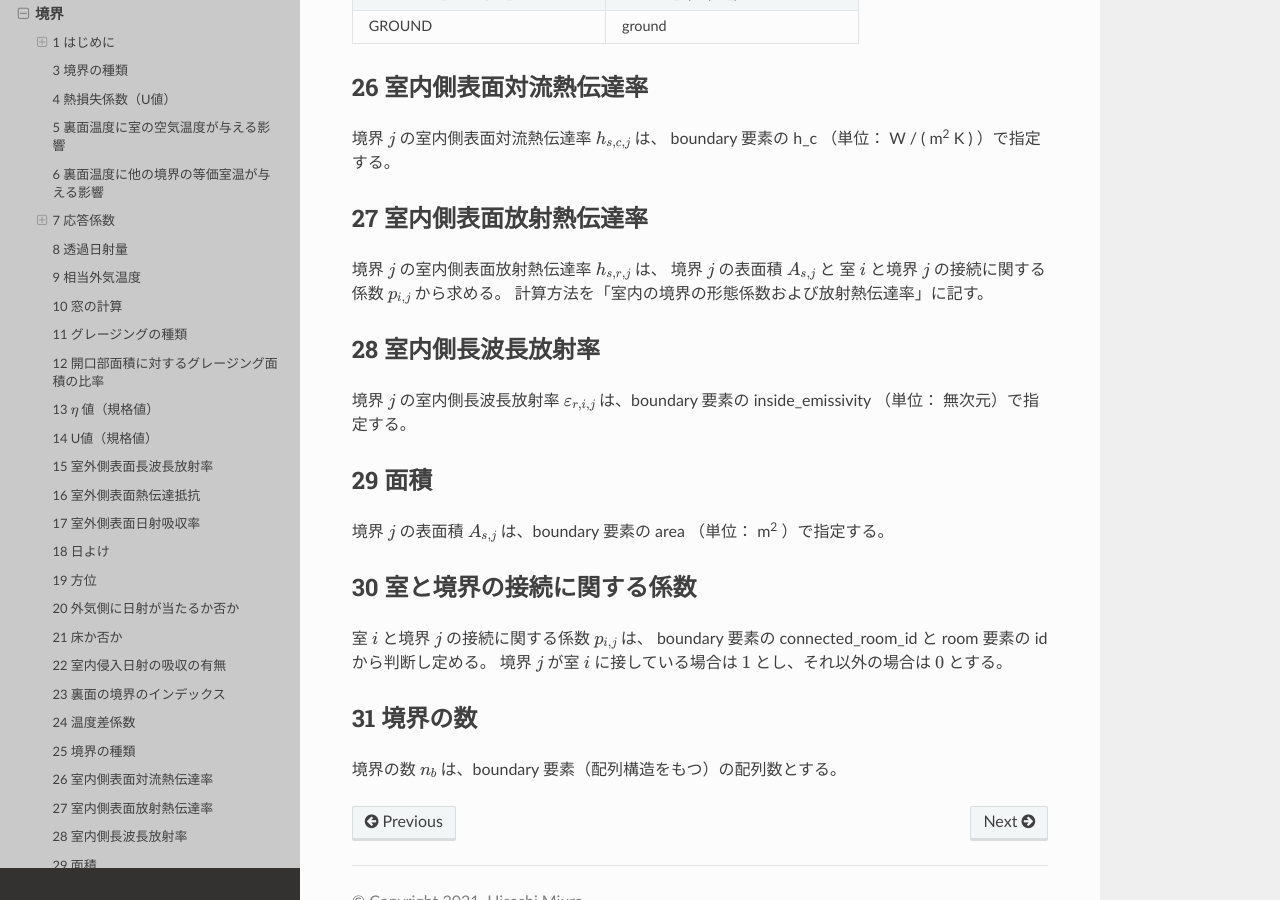
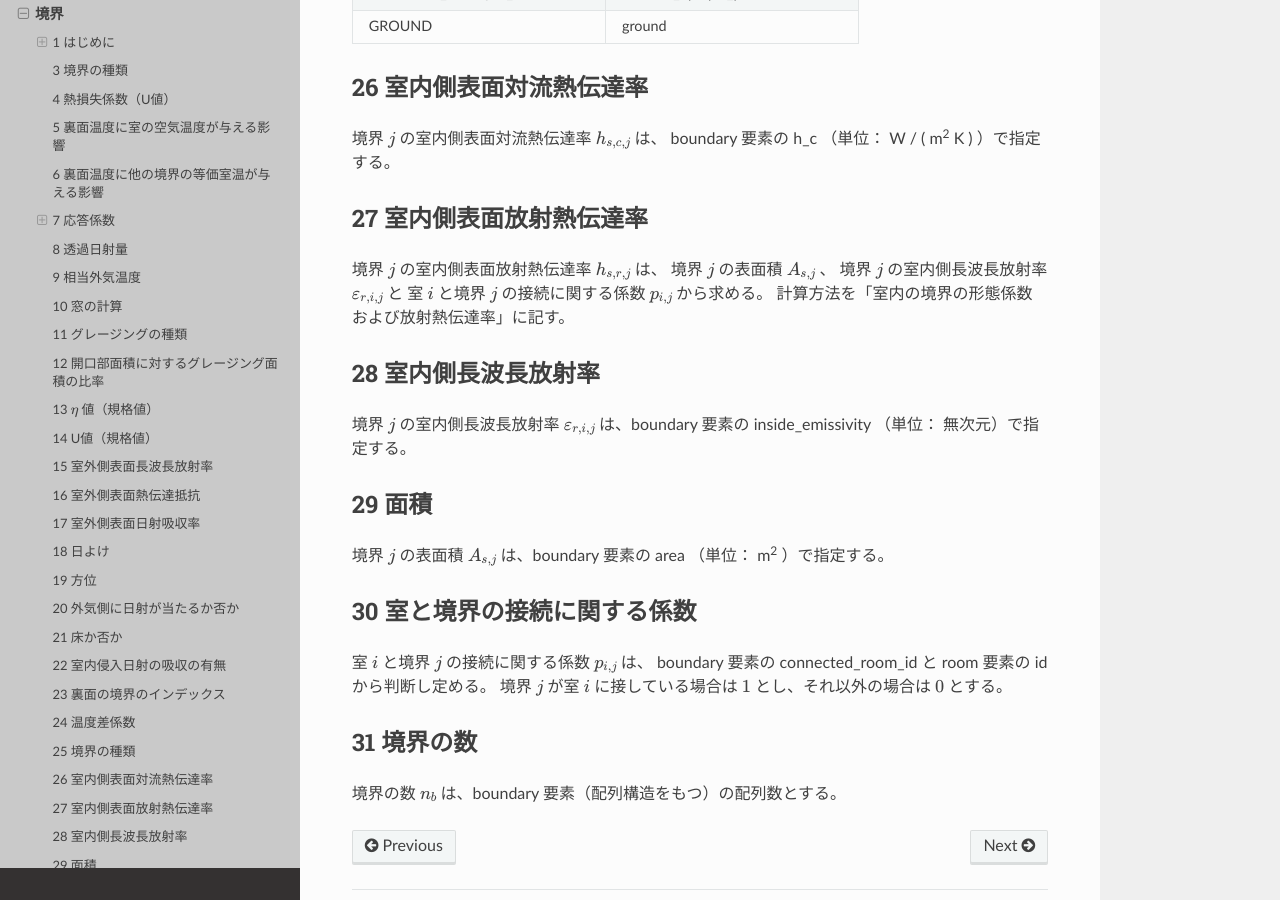
Before and after one commit to HC-Energy/hc-energy-doc-ja, a Sphinx documentation site: the page built from docs/source/contents/03_13_eval_boundary.rst, in a window 1280 px wide and 900 px high, scrolled down 10541 px. Built offline with Sphinx 7.4.7 and the Read the Docs theme 3.1.0, drawn with Linux system fonts in a browser that asks for light colours.

Commit message:
add descriiption for calculation of h_s,r,

```diff
--- a/docs/source/contents/03_13_eval_boundary.rst
+++ b/docs/source/contents/03_13_eval_boundary.rst
@@ -622,7 +622,8 @@ boundary 要素の h_c （単位： W / ( |m2| K ) ）で指定する。
 ------------------------------------------------------------------------------------------------------------------------
 
 境界 |j| の室内側表面放射熱伝達率 :math:`h_{s,r,j}` は、
-境界 |j| の表面積 :math:`A_{s,j}` と 室 |i| と境界 |j| の接続に関する係数 :math:`p_{i,j}` から求める。
+境界 |j| の表面積 :math:`A_{s,j}` 、
+境界 |j| の室内側長波長放射率 :math:`\varepsilon_{r,i,j}` と 室 |i| と境界 |j| の接続に関する係数 :math:`p_{i,j}` から求める。
 計算方法を「室内の境界の形態係数および放射熱伝達率」に記す。
 
 ------------------------------------------------------------------------------------------------------------------------
```
